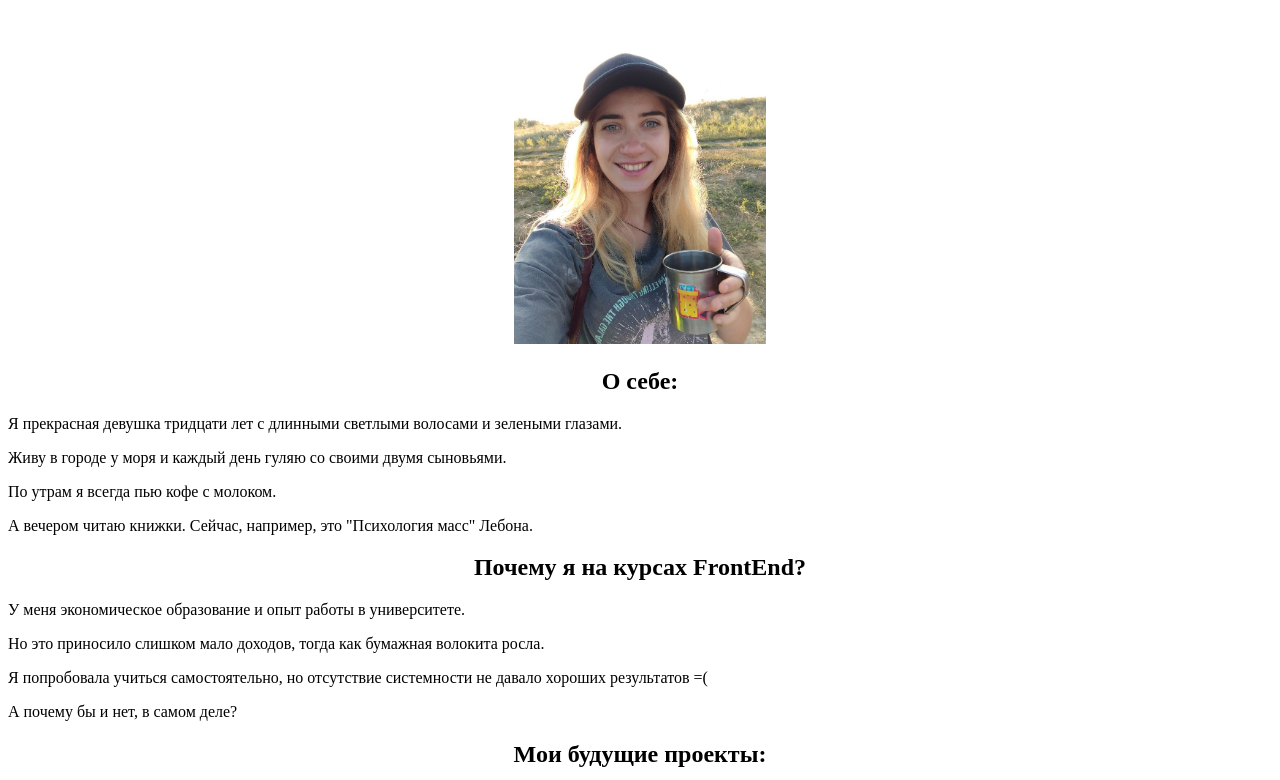
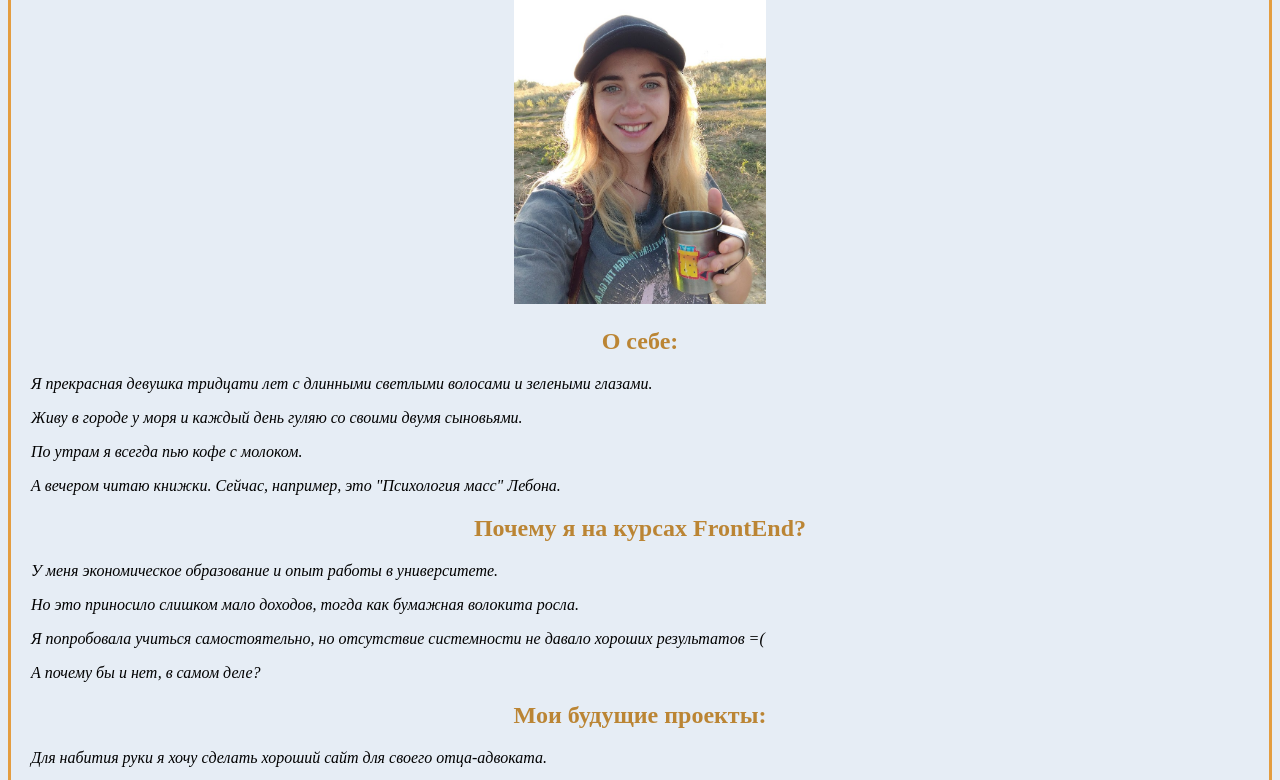
Before and after one commit to chegevika/chegevika.github.io, a plain HTML site: page index.html in a window 1280 px wide. Shown: the part 206-986 px from the top of the page. Drawn offline with Linux system fonts and the light colour scheme.

Commit message:
Update index.html

```diff
--- a/index.html
+++ b/index.html
@@ -5,7 +5,7 @@
         <title>
         "ЗНАКОМСТВО"
         </title>
-       <link rel="stylesheet" href="\projects\style.css">
+       <link rel="stylesheet" href="\style.css">
     </head>
     <body>
             <header>
```
